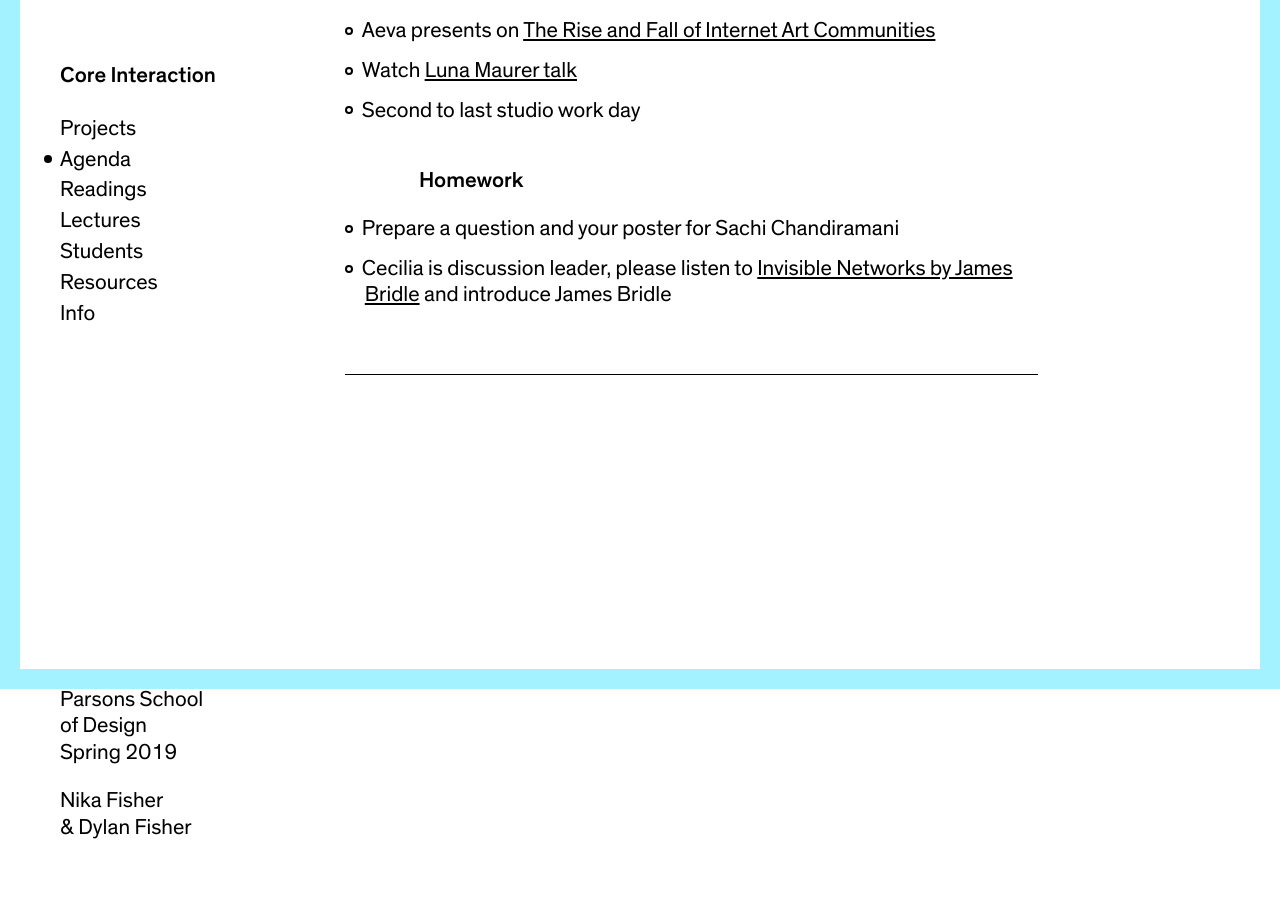
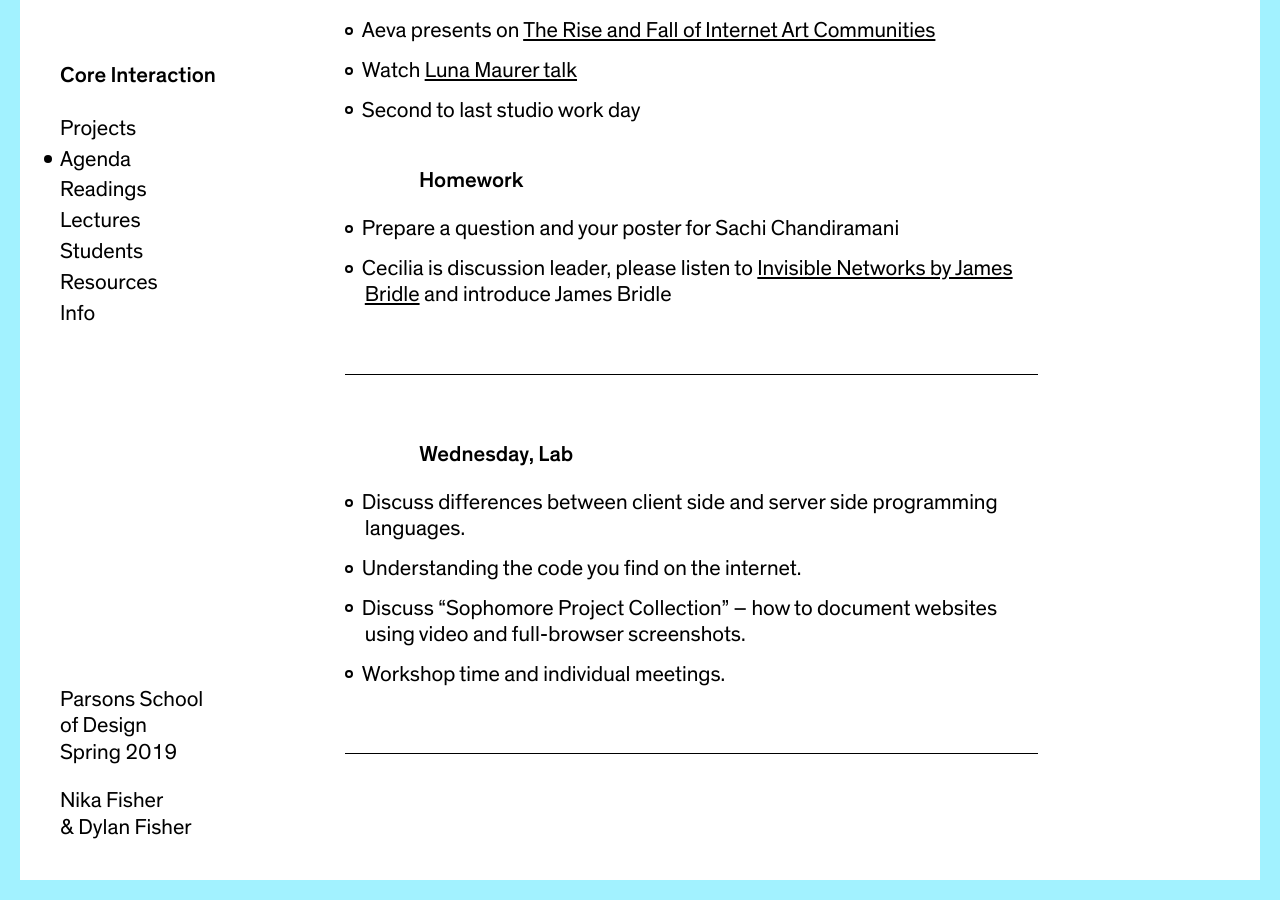
Before and after one commit to dylanfisher/ci19, a Jekyll site: the page built from _agendas/week-14.md, in a window 1280 px wide and 900 px high, scrolled down 246 px. Built offline with Jekyll 4.4.1, drawn with Linux system fonts in a browser that asks for light colours.

Commit message:
Week 14 lab agenda

```diff
--- a/_agendas/week-14.md
+++ b/_agendas/week-14.md
@@ -17,3 +17,12 @@ date_range:       4/30 – 5/03
 
 
 ---
+
+### Wednesday, Lab
+
+- Discuss differences between client side and server side programming languages.
+- Understanding the code you find on the internet.
+- Discuss "Sophomore Project Collection" – how to document websites using video and full-browser screenshots.
+- Workshop time and individual meetings.
+
+---
```
